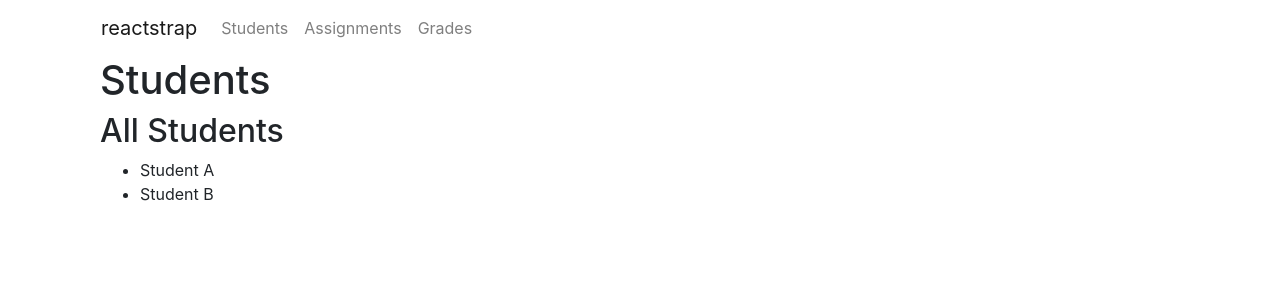
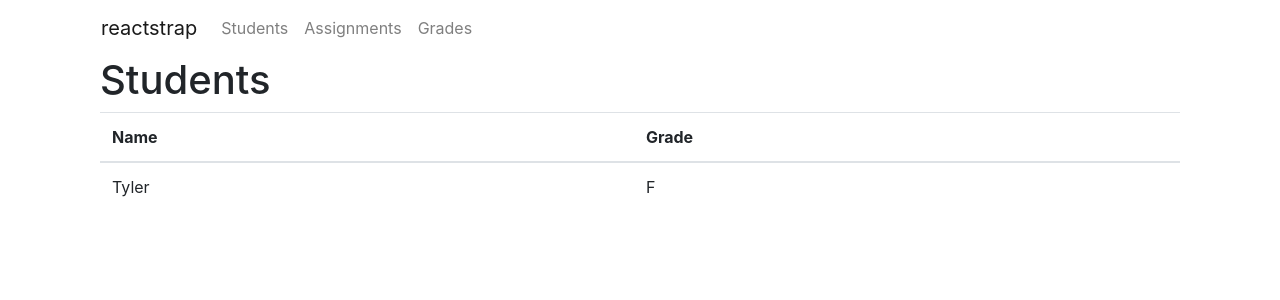
Before and after one commit to t-walker/ReactPractice, a React (Create React App) app: page /students in a window 1280 px wide. Shown: the top 300 px of the page. Built offline with nearby package versions, Linux system fonts and the light colour scheme.

Commit message:
more changes for modularity

```diff
--- a/src/components/students/student.js
+++ b/src/components/students/student.js
@@ -3,19 +3,10 @@ import React, { Component } from 'react';
 class Students extends Component {
   render() {
     return (
-      <div className="Students">
-        <h1>{this.props.name}</h1>
-        <table>
-            <thead>
-                <tr>
-                    <th>GPA</th>
-                    <th>Credits</th>
-                </tr>
-            </thead>
-            <tbody>
-            </tbody>
-        </table>
-      </div>
+      <tr className="Students">
+        <td>{this.props.name}</td>
+        <td>{this.props.grade}</td>
+      </tr>
     );
   }
 }
--- a/src/components/students/students.js
+++ b/src/components/students/students.js
@@ -1,15 +1,23 @@
 import React, { Component } from 'react';
+
+import Student from './student'
 
 class Students extends Component {
   render() {
     return (
       <div className="Students">
         <h1>Students</h1>
-        <h2>All Students</h2>
-        <ul>
-          <li>Student A</li>
-          <li>Student B</li>
-        </ul>
+        <table className="table">
+          <thead>
+            <tr>
+              <th>Name</th>
+              <th>Grade</th>
+            </tr>
+          </thead>
+          <tbody>
+            <Student name="Tyler" grade="F" />
+          </tbody>
+        </table>
       </div>
     );
   }
```
Also changed, not shown: src/components/grades/grade.js (deleted).
